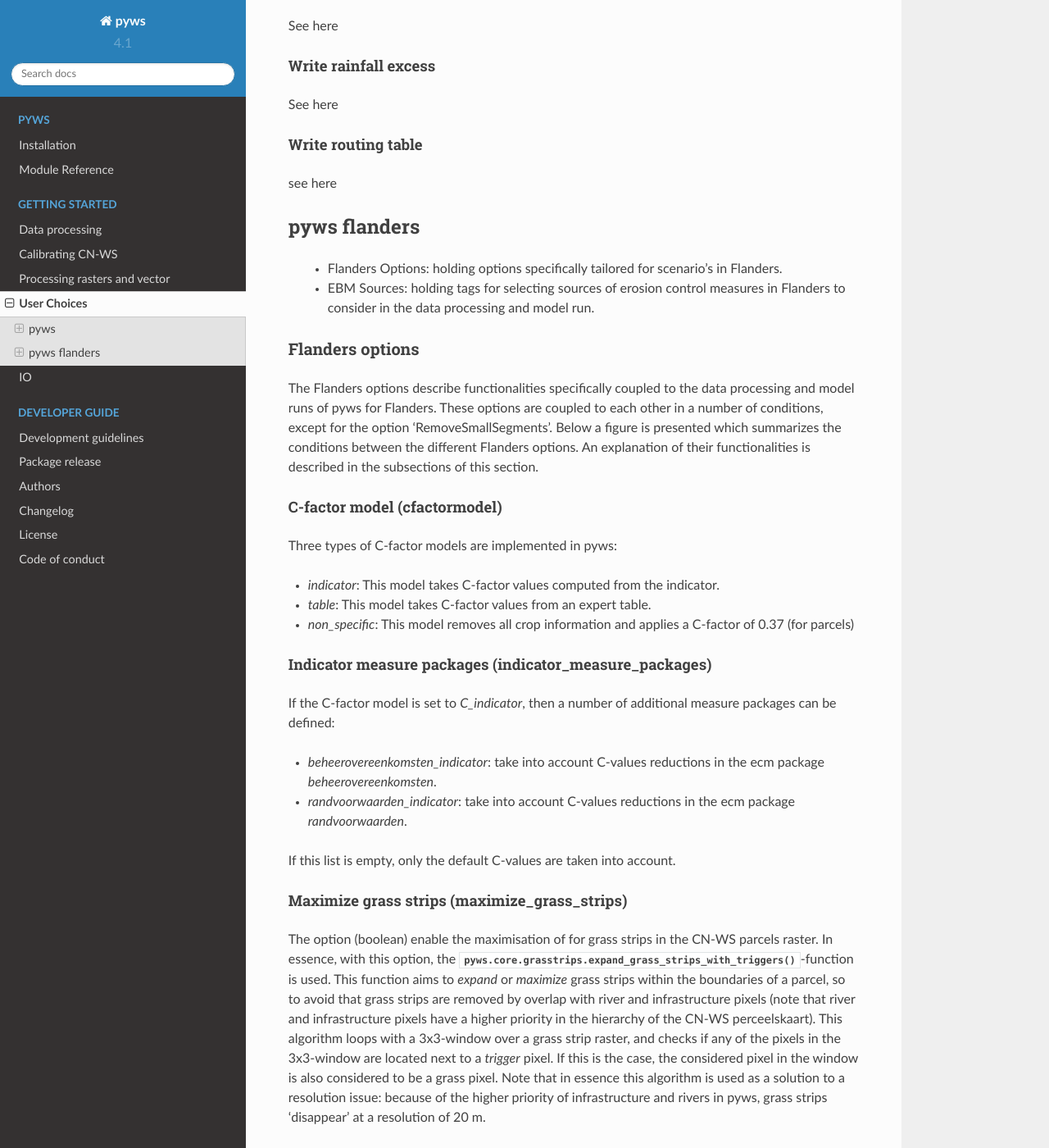
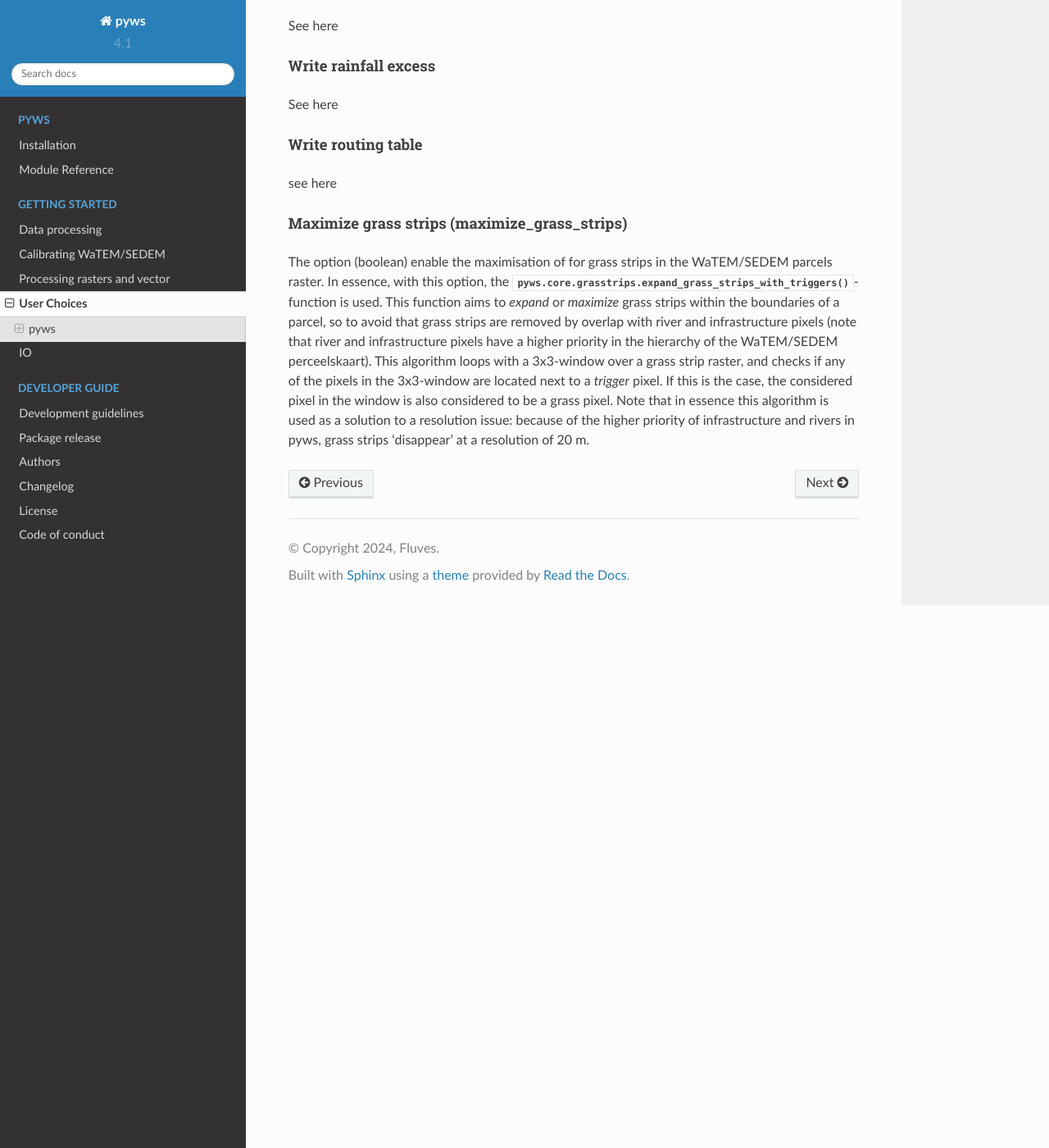
Before and after one commit to watem-sedem/pywatemsedem, a Sphinx documentation site: the page built from docs/getting-started/userchoices.rst, in a window 1280 px wide and 1400 px high, scrolled down 6593 px. Shown: the whole window at 82% size. Built offline with Sphinx 7.4.7 and the Read the Docs theme 2.0.0, drawn with Linux system fonts in a browser that asks for light colours; the version number is read from the project's files by our own code; some of the changed text lies outside the part shown.

Commit message:
update docs,

```diff
--- a/docs/conf.py
+++ b/docs/conf.py
@@ -39,7 +39,7 @@
     from sphinx import apidoc
 
 output_dir = os.path.join(__location__, "api")
-module_dir = os.path.join(__location__, "../src/pyws")
+module_dir = os.path.join(__location__, "../src")
 try:
     shutil.rmtree(output_dir)
 except FileNotFoundError:
@@ -133,8 +133,7 @@
     ".DS_Store",
     ".venv",
     "venv",
-    "flanders/**.ipynb",
-    "getting-started/cn_ws_*.exe",
+    "getting-started/watemsedem_*.exe",
     "getting-started/langegracht",
 ]
 
@@ -300,7 +299,7 @@
     "setuptools": ("https://setuptools.readthedocs.io/en/stable/", None),
     "pyscaffold": ("https://pyscaffold.org/en/stable", None),
     "geopandas": ("https://geopandas.readthedocs.io/en/latest/", None),
-    "rasterio": ("https://rasterio.readthedocs.io/en/latest/", None),
+    "rasterio": ("https://rasterio.readthedocs.io/en/stable/", None),
     "cnws": ("https://watem-sedem.github.io/watem-sedem/", None),
     "shapely": ("https://shapely.readthedocs.io/en/stable", None),
 }
--- a/docs/getting-started/geo.rst
+++ b/docs/getting-started/geo.rst
@@ -194,7 +194,7 @@
 .. note::
 
     In order to use the hv_plot functionality, one has to install hvplot
-    and geoviews. See :ref:`installation page <getstarted>`.
+    and geoviews. See :ref:`installation page <https://rasterio.readthedocs.io/en/stable/>`.
 
 The :class:`pyws.geo.rasters.RasterMemory` class can be used in a
 similar way:
--- a/docs/getting-started/io.rst
+++ b/docs/getting-started/io.rst
@@ -6,7 +6,7 @@
 Introduction
 ------------
 The io-module holds a number of basic functionalities for handling the io for
-CN-WS Pascal files.
+WaTEM/SEDEM files.
 
 Ini-file
 --------
--- a/docs/getting-started/userchoices.rst
+++ b/docs/getting-started/userchoices.rst
@@ -3,14 +3,14 @@
 ------------
 
 pyws
-======
+====
 
  - Options: holding general options coupled to the general data processing
    and model run.
  - Erosion control measure options (ECM options): holding options related to
    erosion control measures.
  - Variables: holding values for model variables and parameters.
- - Output: holding options for the CN-WS model output.
+ - Output: holding options for the WaTEM/SEDEM model output.
 
 Standard values for the first four sets are given in the last section of
 this page, listed per model resolution.
@@ -18,13 +18,13 @@
 .. note::
 
     It is important to note that a number of the pyws options hold
-    functionalities that are inherited from the CN-WS model (see
-    :ref:`model parameters in CN-WS documentation page <cnws:modelinput>`).
+    functionalities that are inherited from the WaTEM/SEDEM model (see
+    :ref:`model parameters in WaTEM/SEDEM documentation page <cnws:modelinput>`).
     As such many of these options hold the same key, but another
     functionality. If the functionality of the option is different for the
-    CN-WS model, then this is indicated in the text (indicated with
-    *For functionality in CN-WS pascal, see ..*). If the functionality is the
-    same, then a link to the documentation of CN-WS is presented (indicated
+    WaTEM/SEDEM model, then this is indicated in the text (indicated with
+    *For functionality in WaTEM/SEDEM, see ..*). If the functionality is the
+    same, then a link to the documentation of WaTEM/SEDEM is presented (indicated
     with *see ..*).
 
 Options
@@ -33,59 +33,59 @@
 UserProvidedKTC
 ^^^^^^^^^^^^^^^
 This option indicates whether a User provided kTC value is used, and whether
-CN-WS needs to generate a kTC value by itself. Typically, this option is set to
-`1` when a **CN-WS simulation for scenario analysis** is done - in this case, a
+WaTEM/SEDEM needs to generate a kTC value by itself. Typically, this option is set to
+`1` when a **WaTEM/SEDEM simulation for scenario analysis** is done - in this case, a
 kTC map will be generated by the pyws engine - and is set to `0` when a
-**CN-WS calibration** is done - in this case, kTC maps are generated  by the
-CN-WS engine.
+**WaTEM/SEDEM calibration** is done - in this case, kTC maps are generated  by the
+WaTEM/SEDEM engine.
 
 Include sewers
 ^^^^^^^^^^^^^^
-For functionality in CN-WS pascal, see :ref:`here <cnws:inlcudesewers>`
+For functionality in WaTEM/SEDEM pascal, see :ref:`here <cnws:inlcudesewers>`
 
 UseTillage
 ^^^^^^^^^^
-For functionality in CN-WS pascal, see :ref:`here <cnws:calctileros>`
+For functionality in WaTEM/SEDEM pascal, see :ref:`here <cnws:calctileros>`
 
 CreateKtc
 ^^^^^^^^^
-For functionality in CN-WS pascal, see :ref:`here <cnws:createktc>`
+For functionality in WaTEM/SEDEM pascal, see :ref:`here <cnws:createktc>`
 
 Create ktil map
 ^^^^^^^^^^^^^^^
-For functionality in CN-WS pascal, see :ref:`here <cnws:createktil>`
+For functionality in WaTEM/SEDEM pascal, see :ref:`here <cnws:createktil>`
 
 Estimate clay content
 ^^^^^^^^^^^^^^^^^^^^^
-For functionality in CN-WS pascal, see :ref:`here <cnws:estimclay>`
+For functionality in WaTEM/SEDEM pascal, see :ref:`here <cnws:estimclay>`
 
 Manual outlet selection
 ^^^^^^^^^^^^^^^^^^^^^^^
-For functionality in CN-WS pascal, see :ref:`here <cnws:manualoutlet>`
+For functionality in WaTEM/SEDEM pascal, see :ref:`here <cnws:manualoutlet>`
 
 Calibrate
 ^^^^^^^^^
-For functionality in CN-WS pascal, see :ref:`here <cnws:calibrate>`
+For functionality in WaTEM/SEDEM pascal, see :ref:`here <cnws:calibrate>`
 
 Convert output
 ^^^^^^^^^^^^^^
-For functionality in CN-WS pascal, see :ref:`here <cnws:convertoutput>`
+For functionality in WaTEM/SEDEM pascal, see :ref:`here <cnws:convertoutput>`
 
 L model
 ^^^^^^^
-For functionality in CN-WS pascal, see :ref:`here <cnws:lmodel>`
+For functionality in WaTEM/SEDEM pascal, see :ref:`here <cnws:lmodel>`
 
 S model
 ^^^^^^^
-For functionality in CN-WS pascal, see :ref:`here <cnws:smodel>`
+For functionality in WaTEM/SEDEM pascal, see :ref:`here <cnws:smodel>`
 
 Adjusted Slope
 ^^^^^^^^^^^^^^
-For functionality in CN-WS pascal, see :ref:`here <cnws:adjustslope>`
+For functionality in WaTEM/SEDEM pascal, see :ref:`here <cnws:adjustslope>`
 
 Buffer reduce area
 ^^^^^^^^^^^^^^^^^^
-For functionality in CN-WS pascal, see :ref:`here <cnws:bufferreduce>`
+For functionality in WaTEM/SEDEM pascal, see :ref:`here <cnws:bufferreduce>`
 
 Force Routing
 ^^^^^^^^^^^^^
@@ -93,7 +93,7 @@
 for situations where it is known from expert knowledge that the general
 flow pattern is incorrect.
 
-For functionality in CN-WS pascal, see :ref:`here <cnws:forcerouting>`
+For functionality in WaTEM/SEDEM pascal, see :ref:`here <cnws:forcerouting>`
 
 FilterDTM
 ^^^^^^^^^
@@ -102,7 +102,7 @@
 
 River Routing
 ^^^^^^^^^^^^^
-For functionality in CN-WS pascal, see :ref:`here <cnws:riverrouting>`
+For functionality in WaTEM/SEDEM pascal, see :ref:`here <cnws:riverrouting>`
 
 BankGrassStrips
 ^^^^^^^^^^^^^^^
@@ -111,34 +111,35 @@
 
 Calculate Tillage Erosion
 ^^^^^^^^^^^^^^^^^^^^^^^^^^
-For functionality in CN-WS pascal, see :ref:`here <cnws:includetillagedirection>`
+For functionality in WaTEM/SEDEM pascal, see :ref:`here <cnws:includetillagedirection>`
 
 ECM options
 -----------
 
-Include buffers (CN-WS)
-^^^^^^^^^^^^^^^^^^^^^^^
-Load and translate buffer shapefiles to CN-WS buffer rasters. Consider
-buffers for CN-WS model simulation. For functionality in CN-WS pascal, see
+Include buffers (WaTEM/SEDEM)
+^^^^^^^^^^^^^^^^^^^^^^^^^^^^^
+
+Load and translate buffer shapefiles to WaTEM/SEDEM buffer rasters. Consider
+buffers for WaTEM/SEDEM model simulation. For functionality in WaTEM/SEDEM pascal, see
 :ref:`here <cnws:includebuffers>`
 
 
 UseGras (pyws)
 ^^^^^^^^^^^^^^^^
-Load and translate grass strips shapefiles to CN-WS grass rasters. Grass strips
-are considered in CN-WS via the CN-WS parcel raster (see
+Load and translate grass strips shapefiles to WaTEM/SEDEM grass rasters. Grass strips
+are considered in WaTEM/SEDEM via the WaTEM/SEDEM parcel raster (see
 :ref:`here <cnws:prcmap>`).
 
 
-Include dams (CN-WS)
-^^^^^^^^^^^^^^^^^^^^
-Load and translate buffer shapefiles to CN-WS grass rasters. Consider grass
-for CN-WS model simulation. For functionality in CN-WS pascal, see
+Include dams (WaTEM/SEDEM)
+^^^^^^^^^^^^^^^^^^^^^^^^^^
+Load and translate buffer shapefiles to WaTEM/SEDEM grass rasters. Consider grass
+for WaTEM/SEDEM model simulation. For functionality in WaTEM/SEDEM pascal, see
 :ref:`here <cnws:includedams>`
 
-Include ditches (CN-WS)
-^^^^^^^^^^^^^^^^^^^^^^^
-For functionality in CN-WS pascal, see :ref:`here <cnws:includeditches>`
+Include ditches (WaTEM/SEDEM)
+^^^^^^^^^^^^^^^^^^^^^^^^^^^^^
+For functionality in WaTEM/SEDEM pascal, see :ref:`here <cnws:includeditches>`
 
 UseTeelttechn (pyws)
 ^^^^^^^^^^^^^^^^^^^^^^
@@ -235,15 +236,15 @@
 SewerInletEff
 ^^^^^^^^^^^^^
 Used to define efficiency inlet, mapped to raster. For functionality of
-sewer raster in CN-WS pascal, see :ref:`here <cnws:inlcudesewers>`
+sewer raster in WaTEM/SEDEM pascal, see :ref:`here <cnws:inlcudesewers>`
 
 Sewer exit
 ^^^^^^^^^^
-Only CN. For functionality in CN-WS pascal, see :ref:`here <cnws:sewerexit>`
+Only CN. For functionality in WaTEM/SEDEM pascal, see :ref:`here <cnws:sewerexit>`
 
 LS correction
 ^^^^^^^^^^^^^
-For functionality in CN-WS pascal, see :ref:`here <cnws:lscorrection>`
+For functionality in WaTEM/SEDEM pascal, see :ref:`here <cnws:lscorrection>`
 
 Output
 ------
@@ -251,7 +252,7 @@
 The output options below are all inherited by cnws. This implies that the
 keys and functionalities of these options in pyws and cnws are exactly the
 same. For an explanation of these functionalities, we refer to the
-`CN-WS documentation page <https://docs.fluves.net/cnws-pascal>`_
+`WaTEM/SEDEM documentation page <https://docs.fluves.net/cnws-pascal>`_
 
 Write aspect
 ^^^^^^^^^^^^
@@ -297,58 +298,15 @@
 ^^^^^^^^^^^^^^^^^^^
 see :ref:`here <cnws:writerouting>`
 
-
-pyws flanders
-================
-
- - Flanders Options: holding options specifically tailored for scenario's in
-   Flanders.
- - EBM Sources: holding tags for selecting sources of erosion control
-   measures in Flanders to consider in the data processing and model run.
-
-Flanders options
-----------------
-
-The Flanders options describe functionalities specifically coupled to the
-data processing and model runs of pyws for Flanders. These options are
-coupled to each other in a number of conditions, except for the option
-'RemoveSmallSegments'. Below a figure is presented which summarizes the
-conditions between the different Flanders options. An explanation of their
-functionalities is described in the subsections of this section.
-
-.. image: ../_static/png/options_flanders_diagram.png
-
-C-factor model (cfactormodel)
-^^^^^^^^^^^^^^^^^^^^^^^^^^^^^
-
-Three types of C-factor models are implemented in pyws:
-
-- *indicator*: This model takes C-factor values computed from the indicator.
-- *table*: This model takes C-factor values from an expert table.
-- *non_specific*: This model removes all crop information and applies a
-  C-factor of 0.37 (for parcels)
-
-Indicator measure packages (indicator_measure_packages)
-^^^^^^^^^^^^^^^^^^^^^^^^^^^^^^^^^^^^^^^^^^^^^^^^^^^^^^^
-If the C-factor model is set to *C_indicator*, then a number of additional
-measure packages can be defined:
-
-- *beheerovereenkomsten_indicator*: take into account C-values reductions in the ecm
-  package *beheerovereenkomsten*.
-- *randvoorwaarden_indicator*: take into account C-values reductions in the ecm
-  package *randvoorwaarden*.
-
-If this list is empty, only the default C-values are taken into account.
-
 Maximize grass strips (maximize_grass_strips)
 ^^^^^^^^^^^^^^^^^^^^^^^^^^^^^^^^^^^^^^^^^^^^^
-The option (boolean) enable the maximisation of for grass strips in the CN-WS
+The option (boolean) enable the maximisation of for grass strips in the WaTEM/SEDEM
 parcels raster. In essence, with this option, the
 :func:`pyws.core.grasstrips.expand_grass_strips_with_triggers`-function is
 used. This function aims to *expand* or *maximize* grass strips within the
 boundaries of a parcel, so to avoid that grass strips are removed by
 overlap with river and infrastructure pixels (note that river and
-infrastructure pixels have a higher priority in the hierarchy of the CN-WS
+infrastructure pixels have a higher priority in the hierarchy of the WaTEM/SEDEM
 perceelskaart). This algorithm loops with a 3x3-window over a grass strip
 raster, and checks if any of the pixels in the 3x3-window are located next
 to a *trigger* pixel. If this is the case, the considered pixel in the window
@@ -356,87 +314,3 @@
 used as a solution to a resolution issue: because of the higher priority of
 infrastructure and rivers in pyws, grass strips 'disappear' at a resolution
 of 20 m.
-
-ECM sources (or ECM package)
-----------------------------
-
-This dictionary defines the sources of erosion control measures implemented
-in Flanders that can be used to include in the simulation. A number of these
-sources are defined by the management program under which they are implemented.
-
-Beheerovereenkomsten
-^^^^^^^^^^^^^^^^^^^^
-Include the fixed (BO vast) and variable (BO var) measures defined in the
-management program 'Beheerovereenkomsten' (BOs). Variable measures are
-defined as temporary measures. See `VLM beheeroverenkomsten <https://www.vlm
-.be/nl/themas/beheerovereenkomsten>`_ (in Dutch).
-
-Symptom-oriented measure.
-
-Erosiebestrijdingswerken
-^^^^^^^^^^^^^^^^^^^^^^^^
-Include measures defined in the `'Erosiebestrijdingswerken' of the Flemish
-Government <https://omgeving.vlaanderen.be/
-subsidie-voor-kleinschalige-erosiebestrijdingswerken>`_
-
-Symptom-oriented measure.
-
-Erosiebestrijdingsplan
-^^^^^^^^^^^^^^^^^^^^^^
-Include *potential* measures defined on local level (towns). See
-`Gemeentelijk Erosiebestrijdingsplan <https://omgeving.vlaanderen.be/subsidie-voor-de-opmaak-van-een-gemeentelijk-erosiebestrijdingsplan>`_
-
-Symptom-oriented measure.
-
-rodepercelen
-^^^^^^^^^^^^
-Apply non-plowing tillage (20 % of C-factor) for red parcels.
-
-Source-oriented measure.
-
-oranjepercelen
-^^^^^^^^^^^^^^
-Apply non-plowing tillage (20 % of C-factor) for orange parcels.
-
-Source-oriented measure.
-
-gelepercelen
-^^^^^^^^^^^^
-Apply non-plowing tillage (20 % of C-factor) for yellow parcels.
-
-Source-oriented measure.
-
-
-paarsepercelen
-^^^^^^^^^^^^^^
-Apply non-plowing tillage (20 % of C-factor) for purple parcels.
-
-Source-oriented measure.
-
-
-groenepercelen
-^^^^^^^^^^^^^^
-Apply non-plowing tillage (20 % of C-factor) for green parcels.
-
-Source-oriented measure.
-
-
-beheerovereenkomsten_indicator
-^^^^^^^^^^^^^^^^^^^^^^^^^^^^^^
-
-Source-oriented measure of beheerovereenkomsten (reported in indicator).
-
-randvoorwaarden_indicator
-^^^^^^^^^^^^^^^^^^^^^^^^^
-Source-oriented measure of randvoorwaarden (reported in indicator).
-
-Summary table
--------------
-In the table below, the default values for the options described above can
-be found. Note that these default values are tailored to the needs of
-erosion control in Flanders.
-
-.. tabularcolumns:: |p{1cm}|p{1cm}|p{1cm}|p{1cm}
-.. csv-table::
-    :file: ../../src/pyws/flanders/data/options_flanders.csv
-    :class: longtable
--- a/docs/index.rst
+++ b/docs/index.rst
@@ -16,7 +16,7 @@
    :maxdepth: 1
 
    Data processing<getting-started/api.ipynb>
-   Calibrating CN-WS <getting-started/calibrate.ipynb>
+   Calibrating WaTEM/SEDEM <getting-started/calibrate.ipynb>
    Processing rasters and vector <getting-started/geo.rst>
    User Choices <getting-started/userchoices.rst>
    IO <getting-started/io.rst>
```
Also changed, not shown: CONTRIBUTING.md (deleted, +0 -197 lines), docs/contributing.rst (+101 -35 lines).
